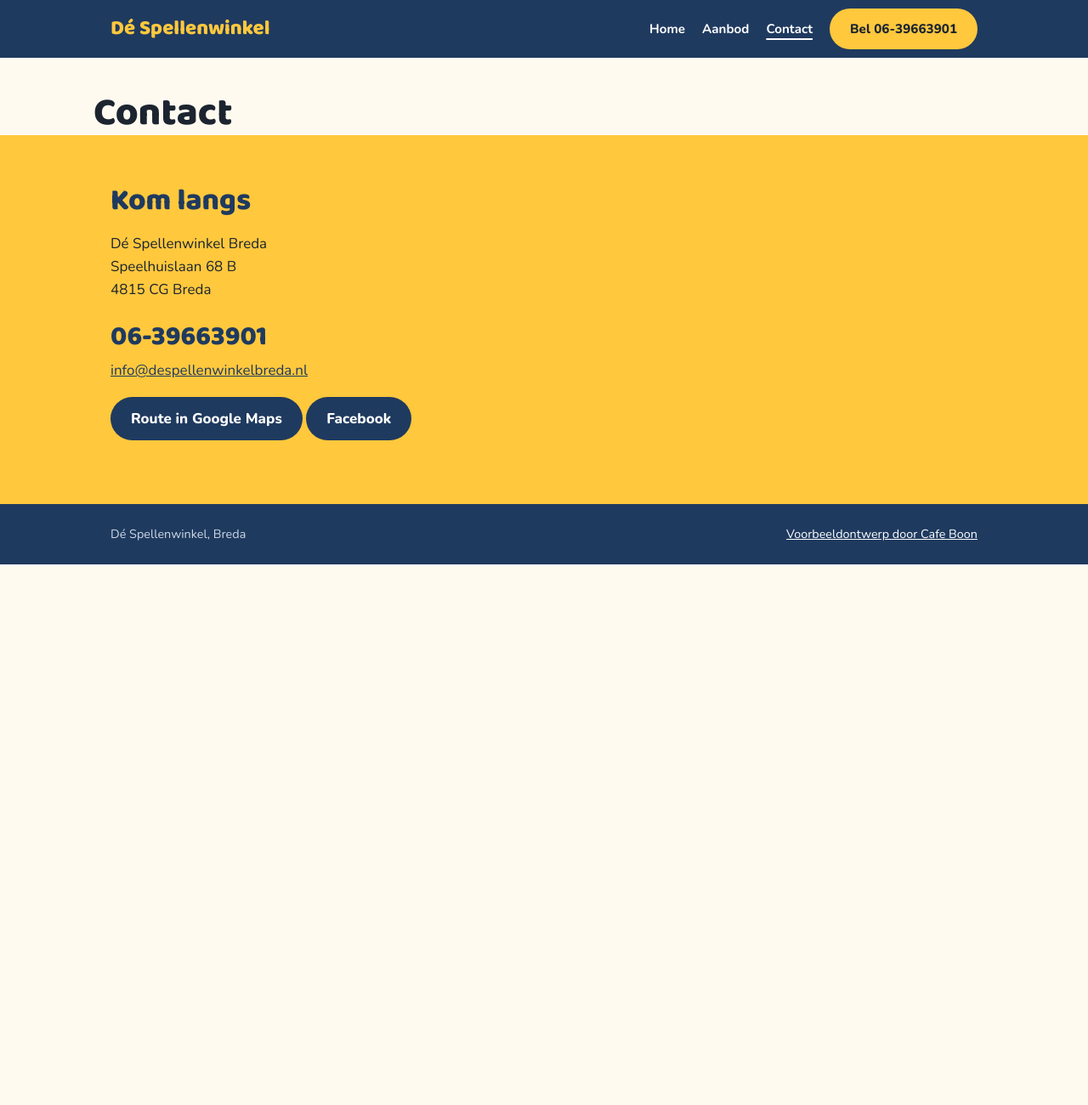
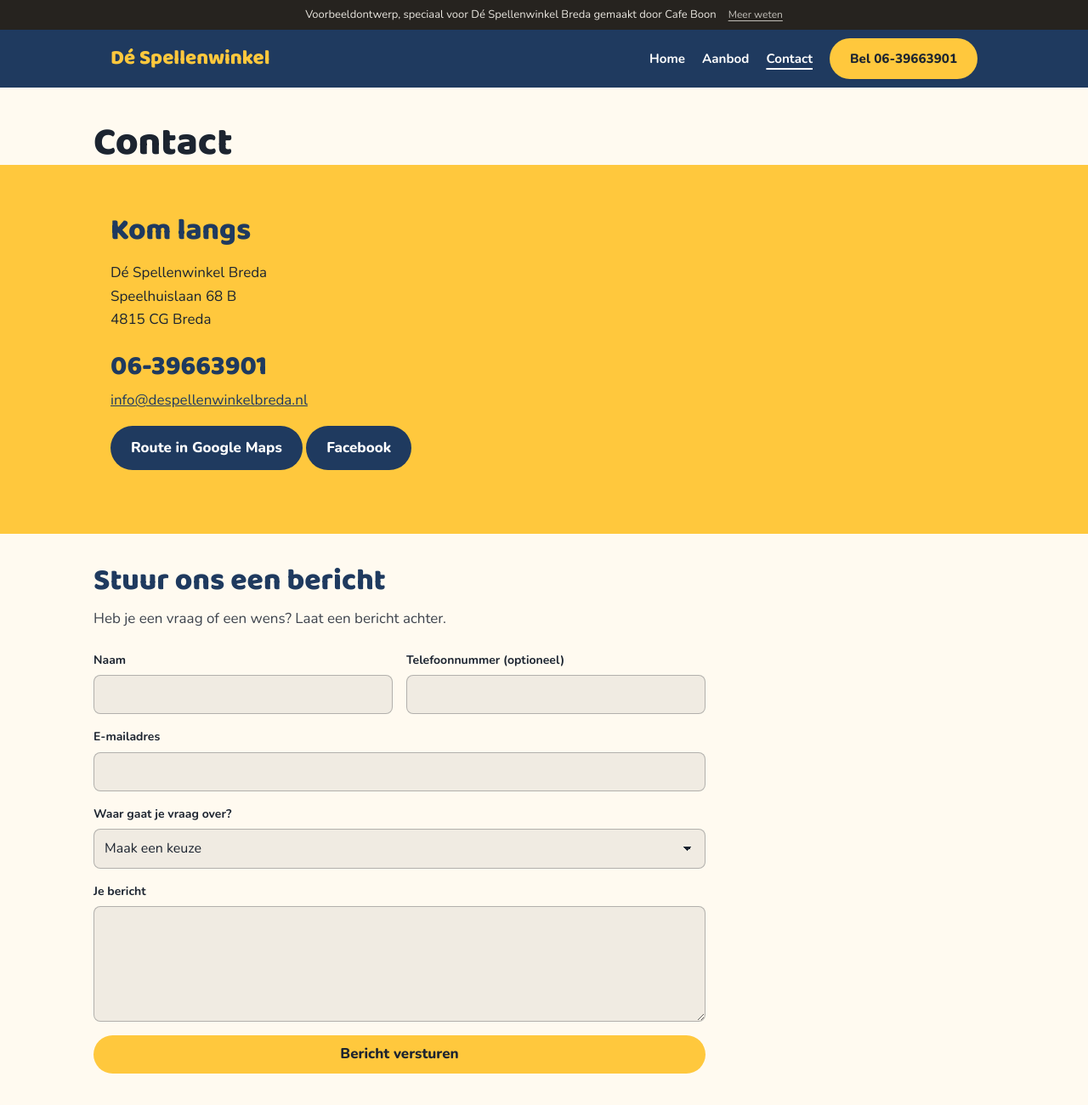
Before and after one commit to SebastiaanBoon/despellenwinkelbreda, a plain HTML site: page contact.html in a window 1280 px wide. Shown: the top 1300 px of the page at 85% size. Before the commit the page ends 800 px from the top, so only its background shows below. Drawn offline with nearby package versions, Linux system fonts and the light colour scheme.

Commit message:
Werkende formulieren voor afspraken en aanvragen

```diff
--- a/contact.html
+++ b/contact.html
@@ -17,6 +17,7 @@
 <link rel="stylesheet" href="style.css">
 </head>
 <body>
+<div class="vb-banner" role="note"><span>Voorbeeldontwerp, speciaal voor Dé Spellenwinkel Breda gemaakt door Cafe Boon</span><a href="https://cafeboon.com">Meer weten</a></div>
 <header><div class="wrap">
 <a class="logo" href="index.html">Dé Spellenwinkel</a>
 <nav><a href="index.html">Home</a><a href="aanbod.html">Aanbod</a><a aria-current="page" href="contact.html">Contact</a><a class="btn" href="tel:0639663901">Bel 06-39663901</a></nav>
@@ -31,5 +32,7 @@
 <p><a class="btn" href="https://www.google.com/maps/dir/?api=1&amp;destination=Speelhuislaan+68+B+4815+CG+Breda">Route in Google Maps</a> <a class="btn" href="https://www.facebook.com/despellenwinkel/">Facebook</a></p>
 </div></section>
 </main>
+<section class="sn-formsec" id="formulier"><div class="sn-formwrap"><h2>Stuur ons een bericht</h2><p class="sn-lead">Heb je een vraag of een wens? Laat een bericht achter.</p><form class="sn-form" id="sn-form"><div class="sn-field"><label for="naam">Naam</label><input id="naam" name="naam" type="text" required autocomplete="name"></div><div class="sn-field"><label for="tel">Telefoonnummer (optioneel)</label><input id="tel" name="tel" type="tel" autocomplete="tel"></div><div class="sn-field full"><label for="email">E-mailadres</label><input id="email" name="email" type="email" required autocomplete="email"></div><div class="sn-field full"><label for="keuze">Waar gaat je vraag over?</label><select id="keuze" name="keuze" required><option value="">Maak een keuze</option><option>Bordspellen</option><option>Kaartspellen</option><option>Puzzels en breinbrekers</option><option>Kaarten en cadeautjes</option></select></div><div class="sn-field full"><label for="opm">Je bericht</label><textarea id="opm" name="opm" rows="5" required></textarea></div><div class="sn-field full"><button class="btn" type="submit">Bericht versturen</button></div></form></div></section>
+<script>(function(){var f=document.getElementById('sn-form');if(!f)return;f.addEventListener('submit',function(e){e.preventDefault();if(!f.checkValidity()){f.reportValidity();return;}var d=document.createElement('div');d.className='sn-done';d.setAttribute('role','status');d.tabIndex=-1;d.innerHTML='<h2>Bedankt voor je bericht</h2><p>Dit is een voorbeeldwebsite van Cafe Boon. Je bericht is daarom niet verstuurd. Neem voor een echt antwoord contact op via <a href="tel:0639663901">06-39663901</a>.</p>';f.parentNode.replaceChild(d,f);d.focus();});})();</script>
 <footer><div class="wrap"><span>Dé Spellenwinkel, Breda</span><a href="https://cafeboon.com">Voorbeeldontwerp door Cafe Boon</a></div></footer>
 </body></html>
--- a/style.css
+++ b/style.css
@@ -61,3 +61,31 @@ nav a[aria-current="page"]:not(.cta):not(.btn):not(.call){text-decoration:underl
 .sn-card span{display:block;opacity:.8;font-size:.95em;line-height:1.4}
 .sn-card:hover,.sn-card:focus-visible{border-color:currentColor}
 /* sitenav:end */
+/* voorbeeld-formulier:start */
+@layer sn{.sn-form button.btn{border:0;font:inherit;cursor:pointer;line-height:1.2}}
+.sn-formsec{padding:36px 0 72px}
+.sn-formwrap{max-width:1100px;margin:0 auto;padding:0 20px;box-sizing:border-box}
+.sn-formwrap>h2{margin:0 0 12px}
+.sn-formwrap>.sn-lead,.sn-formwrap>.sn-form,.sn-formwrap>.sn-done{max-width:720px}
+.sn-formwrap .sn-lead{margin:0 0 24px;opacity:.85}
+.sn-form{display:grid;grid-template-columns:1fr 1fr;gap:16px}
+.sn-field{display:flex;flex-direction:column;gap:6px;min-width:0;text-align:left}
+.sn-field.full{grid-column:1/-1}
+.sn-field label{font-size:14px;font-weight:600}
+.sn-field input,.sn-field select,.sn-field textarea{font:inherit;font-size:16px;line-height:1.4;color:inherit;background:rgba(128,128,128,.12);border:1px solid rgba(128,128,128,.55);border-radius:8px;padding:11px 12px;width:100%;box-sizing:border-box;min-width:0;max-width:100%;-webkit-appearance:none;appearance:none}
+.sn-field select{background-image:linear-gradient(45deg,transparent 50%,currentColor 50%),linear-gradient(135deg,currentColor 50%,transparent 50%);background-position:calc(100% - 20px) 50%,calc(100% - 15px) 50%;background-size:5px 5px;background-repeat:no-repeat;padding-right:38px}
+.sn-field select option{color:#111;background:#fff}
+.sn-field textarea{resize:vertical}
+.sn-field input:focus,.sn-field select:focus,.sn-field textarea:focus{outline:2px solid currentColor;outline-offset:1px}
+.sn-done{padding:28px;border:1px solid rgba(128,128,128,.55);border-radius:12px;background:rgba(128,128,128,.1)}
+.sn-done h2{margin:0 0 10px}
+.sn-done p{margin:0}
+.sn-done a{text-decoration:underline;text-underline-offset:3px;font-weight:600}
+.sn-formlink{padding:0 0 56px}
+@media(max-width:640px){.sn-form{grid-template-columns:1fr}.sn-formsec{padding:24px 0 56px}}
+/* voorbeeld-formulier:end */
+/* voorbeeldbanner:start */
+.vb-banner{display:flex;flex-wrap:wrap;justify-content:center;align-items:baseline;gap:2px 14px;padding:8px 16px;background:#26231f;color:#e9e6df;font-size:13px;line-height:1.45;letter-spacing:0;text-transform:none;font-weight:400;text-align:center;position:relative;z-index:1000}
+.vb-banner a{color:inherit;opacity:.8;text-decoration:underline;text-underline-offset:3px;font-size:12px;font-weight:400;white-space:nowrap;letter-spacing:0;text-transform:none}
+.vb-banner a:hover{opacity:1}
+/* voorbeeldbanner:end */
```
Also changed, not shown: aanbod.html (+1 -0 lines), binnenkort.html (+1 -0 lines), index.html (+1 -0 lines).
